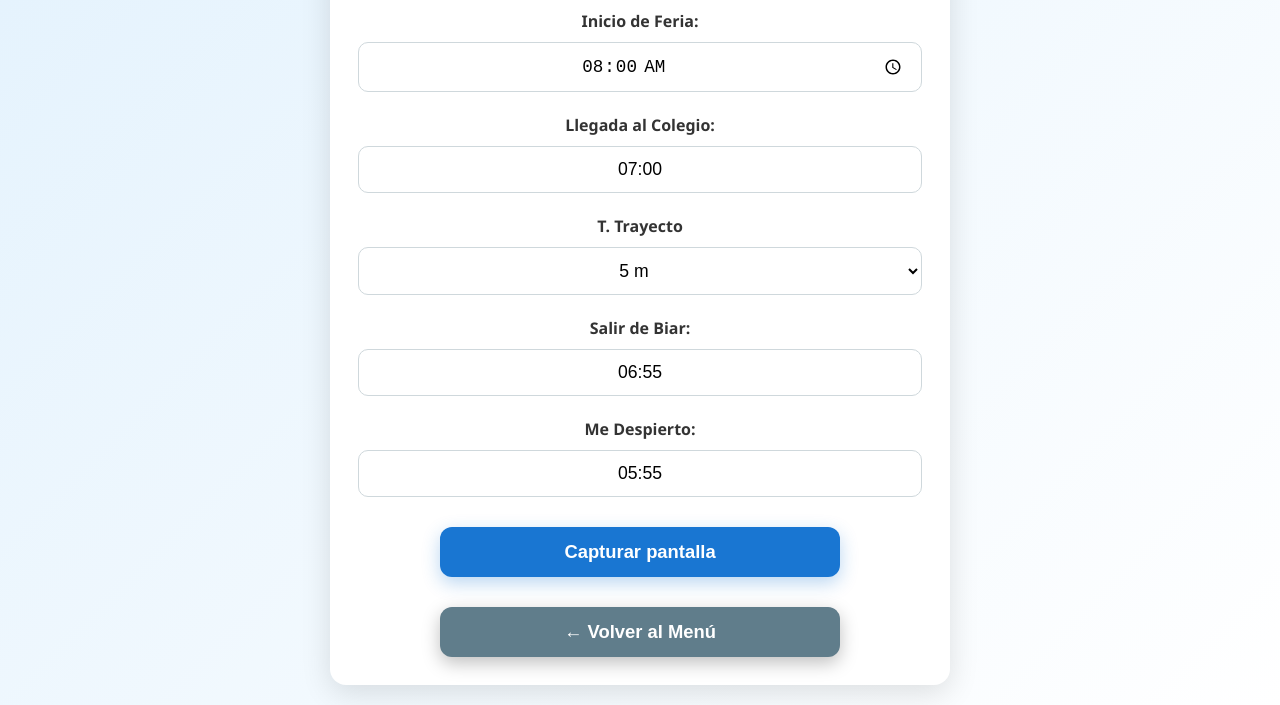
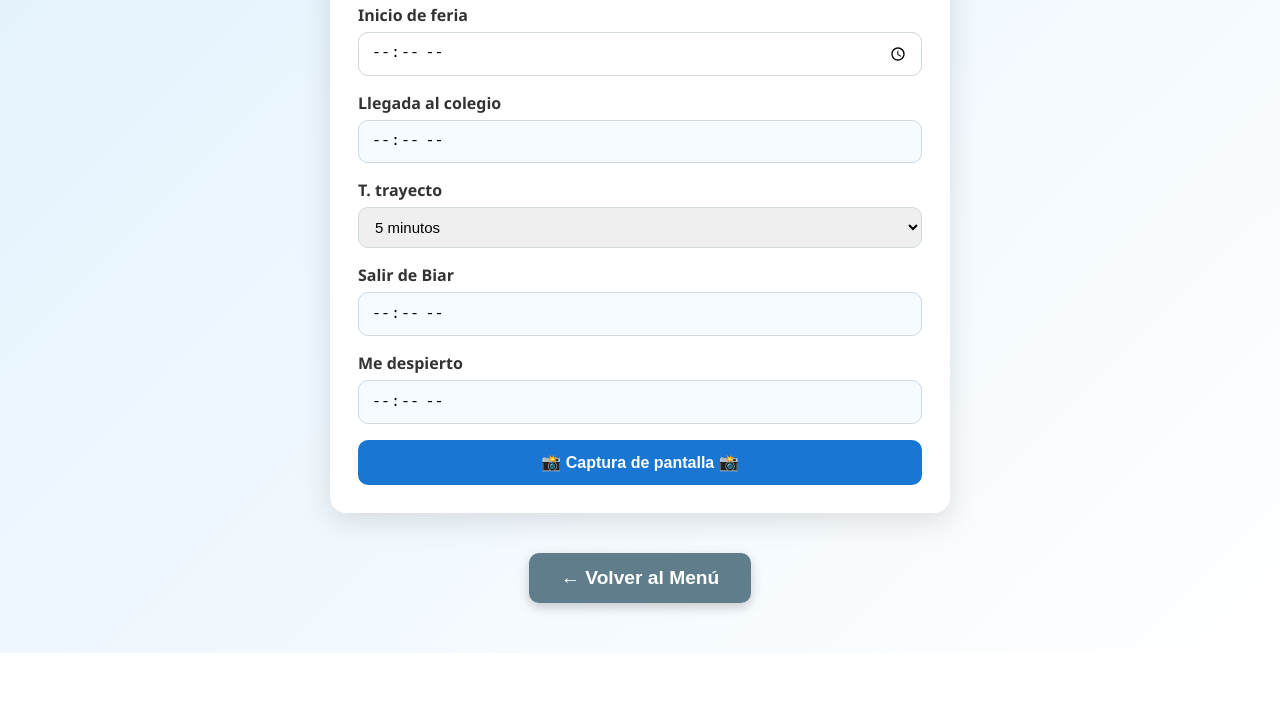
Before and after one commit to RafaLeorioo/My-App, a plain HTML site: page horario.html in a window 1280 px wide. Shown: the part 147-852 px from the top of the page. After the commit the page ends 800 px from the top, so only its background shows below. Drawn offline with nearby package versions, Linux system fonts and the light colour scheme.

Commit message:
Add files via upload

```diff
--- a/horario.html
+++ b/horario.html
@@ -3,283 +3,205 @@
 <head>
 <meta charset="UTF-8">
 <meta name="viewport" content="width=device-width, initial-scale=1.0">
-    <title>Calculadora de Horas</title>
+<title>Horario Feria</title>
+
+<!-- Favicons y manifest -->
+<link rel="icon" href="favicon.ico" type="image/x-icon">
+<link rel="icon" type="image/png" sizes="32x32" href="favicon-32x32.png">
+<link rel="icon" type="image/png" sizes="16x16" href="favicon-16x16.png">
+
+<!-- Para móviles -->
+<link rel="apple-touch-icon" href="apple-touch-icon.png">
+
+<!-- Android / “Añadir a pantalla de inicio” -->
+<link rel="manifest" href="site.webmanifest">
+
+<script src="https://cdn.jsdelivr.net/npm/html2canvas@1.4.1/dist/html2canvas.min.js"></script>
 
 <style>
-        :root {
-            --bg1: #e3f2fd;
-            --accent: #1976d2;
-            --card-bg: #fff;
-            --shadow: 0 8px 30px rgba(0,0,0,0.12);
-            --radius: 16px;
-            --maxw: 620px;
+:root{
+  --bg1:#e3f2fd;
+  --accent:#1976d2;
+  --card-bg:#fff;
+  --shadow:0 8px 30px rgba(0,0,0,0.12);
+  --maxw:620px;
 }
 
-        * { box-sizing: border-box; }
+*{box-sizing:border-box}
 
-        body {
-            font-family: 'Segoe UI', Arial, sans-serif;
-            background: linear-gradient(135deg, var(--bg1), #fff);
-            margin: 0;
-            padding: 20px;
-            color: #1a237e;
-            min-height: 100vh;
-            display: flex;
-            justify-content: center;
-            align-items: flex-start;
+body{
+  font-family:'Segoe UI', Arial, sans-serif;
+  background:linear-gradient(135deg,var(--bg1),#fff);
+  margin:0;
+  min-height:100vh;
+  display:flex;
+  flex-direction:column;
+  align-items:center;
+  justify-content:center;
+  padding:32px;
+  color:#1a237e;
 }
 
-        .container {
-            width: 100%;
-            max-width: var(--maxw);
-            padding: 28px;
-            background: var(--card-bg);
-            border-radius: var(--radius);
-            box-shadow: var(--shadow);
-            animation: fadeIn 0.35s ease;
+.container{
+  background:var(--card-bg);
+  max-width:var(--maxw);
+  width:100%;
+  padding:28px;
+  border-radius:16px;
+  box-shadow:var(--shadow);
+  animation:fadeIn .36s ease;
 }
 
-        @keyframes fadeIn {
-            from { opacity: 0; transform: translateY(12px); }
-            to { opacity: 1; transform: none; }
+@keyframes fadeIn{
+  from{opacity:0;transform:translateY(12px)}
+  to{opacity:1;transform:none}
 }
 
-        h2 {
-            color: var(--accent);
-            margin-bottom: 28px;
-            font-size: 2.3rem;
-            text-align: center;
-            font-weight: 700;
+h2{
+  text-align:center;
+  color:var(--accent);
+  margin-bottom:20px;
 }
 
-        .bloque {
-            margin-bottom: 22px;
+.field-group{margin-bottom:16px}
+
+label{
+  display:block;
+  margin-bottom:6px;
+  font-weight:600;
+  color:#333;
 }
 
-        label {
-            display: block;
-            text-align: center;
-            margin-bottom: 10px;
-            font-weight: 600;
-            color: #333;
+input, select{
+  width:100%;
+  padding:10px 12px;
+  border:1px solid #cfd8dc;
+  border-radius:10px;
+  font-size:15px;
 }
 
-        input[type="text"],
-        input[type="time"],
-        select {
-            width: 100%;
-            padding: 12px 16px;
-            border: 1px solid #cfd8dc;
-            border-radius: 10px;
-            font-size: 1.1rem;
-            text-align: center;
-            background: #fff;
+input[readonly]{background:#f5fbff}
+
+input:focus, select:focus{
+  outline:none;
+  border-color:var(--accent);
+  box-shadow:0 0 0 4px rgba(25,118,210,0.12);
 }
 
-        input:focus, select:focus {
-            outline: none;
-            border-color: var(--accent);
-            box-shadow: 0 0 0 4px rgba(25,118,210,0.12);
+.btn-principal{
+  width:100%;
+  padding:13px;
+  border-radius:10px;
+  border:none;
+  background:var(--accent);
+  color:#fff;
+  font-size:16px;
+  font-weight:700;
+  cursor:pointer;
 }
 
-        /* Botones inferiores */
-        .botones {
-            margin-top: 30px;
-            text-align: center;
-            width: 100%;
+.btn-principal:hover{transform:scale(1.02)}
+
+.btn-volver{
+  margin-top:40px;
+  padding:14px 32px;
+  font-size:1.2rem;
+  font-weight:bold;
+  color:white;
+  background:#607d8b;
+  border:none;
+  border-radius:10px;
+  cursor:pointer;
+  box-shadow:0 4px 12px rgba(0,0,0,0.2);
+  width:auto;
+  display:inline-block;
 }
 
-        .btn {
-            display: block;
-            width: 100%;
-            max-width: 400px;
-            margin: 0 auto;
-            padding: 14px 36px;
-            font-size: 1.15rem;
-            font-weight: 700;
-            color: #fff;
-            background: var(--accent);
-            border: none;
-            border-radius: 12px;
-            cursor: pointer;
-            box-shadow: 0 6px 18px rgba(25,118,210,0.3);
-            transition: all 0.25s;
-        }
-
-        .btn:hover {
-            background: #1565c0;
-            transform: translateY(-3px);
-            box-shadow: 0 12px 28px rgba(25,118,210,0.4);
-        }
-
-        .btn-volver {
-            background: #607d8b;
-            box-shadow: 0 6px 18px rgba(0,0,0,0.25);
-        }
-
-        .btn-volver:hover {
-            background: #546e7a;
-        }
-
-        /* Preview captura */
-        #previewOverlay {
-            position: fixed;
-            left: 50%;
-            top: 50%;
-            transform: translate(-50%, -50%);
-            z-index: 9999;
-            display: none;
-            background: rgba(0,0,0,0.55);
-            padding: 12px;
-            border-radius: 10px;
-            max-width: 95%;
-            max-height: 92%;
-        }
-
-        #previewBox {
-            background: #fff;
-            border-radius: 8px;
-            padding: 10px;
-            box-shadow: 0 8px 22px rgba(0,0,0,0.25);
-            max-height: calc(92vh - 40px);
-            overflow: auto;
-        }
-
-        #previewBox img {
-            display: block;
-            max-width: 100%;
-            height: auto;
-            border-radius: 6px;
-        }
-
-        #previewActions {
-            margin-top: 10px;
-            display: flex;
-            gap: 10px;
-            justify-content: center;
-        }
-
-        .tiny-btn {
-            padding: 8px 16px;
-            border-radius: 8px;
-            border: none;
-            cursor: pointer;
-            font-weight: 700;
-            color: #fff;
-        }
-
-        .tiny-btn:not(.secondary) {
-            background: linear-gradient(90deg, #6a82ab, #3b3f7a);
-        }
-
-        .tiny-btn.secondary {
-            background: linear-gradient(90deg, #3b7a3b, #6aa86a);
-        }
-
-        @media (max-width: 640px) {
-            body { padding: 16px; }
-            .container { padding: 20px; }
-            h1 { font-size: 1.9rem; }
-            .btn { max-width: 300px; }
+@media(max-width:640px){
+  body{padding:20px}
+  .container{padding:20px}
 }
 </style>
 </head>
 
 <body>
 
-<div class="container">
+<div class="container" id="captura">
   <h2>⏰ Horario Feria ⏰</h2>
 
-    <div class="bloque">
-        <label>Inicio de Feria:</label>
-        <input type="time" id="inicioFeria" value="08:00">
+  <div class="field-group">
+    <label>Inicio de feria</label>
+    <input type="time" id="inicio">
   </div>
 
-    <div class="bloque">
-        <label>Llegada al Colegio:</label>
-        <input type="text" id="llegadaColegio" readonly>
+  <div class="field-group">
+    <label>Llegada al colegio</label>
+    <input type="time" id="llegada" readonly>
   </div>
 
-    <div class="bloque">
-        <label>T. Trayecto</label>
-        <select id="salirViarTiempo">
-            <option value="5">5 m</option>
-            <option value="10">10 m</option>
-            <option value="15">15 m</option>
-            <option value="20">20 m</option>
-            <option value="30">30 m</option>
-            <option value="45">45 m</option>
-            <option value="60">1 h</option>
-            <option value="90">1 h 30 m</option>
-            <option value="120">2 h</option>
-            <option value="180">3 h</option>
-        </select>
+  <div class="field-group">
+    <label>T. trayecto</label>
+    <select id="trayecto"></select>
   </div>
 
-    <div class="bloque">
-        <label>Salir de Biar:</label>
-        <input type="text" id="salirViarResultado" readonly>
+  <div class="field-group">
+    <label>Salir de Biar</label>
+    <input type="time" id="salida" readonly>
   </div>
 
-    <div class="bloque">
-        <label>Me Despierto:</label>
-        <input type="text" id="meDespierto" readonly>
+  <div class="field-group">
+    <label>Me despierto</label>
+    <input type="time" id="despierto" readonly>
   </div>
 
-    <div class="botones">
-        <button id="btnCaptura" class="btn">Capturar pantalla</button>
+  <button class="btn-principal" onclick="hacerCaptura()">📸 Captura de pantalla 📸</button>
 </div>
 
-    <div class="botones">
-        <button class="btn btn-volver" onclick="window.location.href='index.html'">
+<button class="btn-volver" onclick="window.location.href='index.html'">
 ← Volver al Menú
 </button>
-    </div>
-</div>
-
-<!-- Preview -->
-<div id="previewOverlay">
-    <div id="previewBox">
-        <img id="previewImg">
-        <div id="previewActions">
-            <button id="btnGuardar" class="tiny-btn secondary">Guardar</button>
-            <button id="btnCerrarPreview" class="tiny-btn">Cerrar</button>
-        </div>
-    </div>
-</div>
-
-<script src="https://cdnjs.cloudflare.com/ajax/libs/html2canvas/1.4.1/html2canvas.min.js"></script>
 
 <script>
-function calcularHoras() {
-    let inicio = document.getElementById("inicioFeria").value.split(":");
-    let h = parseInt(inicio[0]), m = parseInt(inicio[1]);
+const inicio=document.getElementById("inicio");
+const llegada=document.getElementById("llegada");
+const trayecto=document.getElementById("trayecto");
+const salida=document.getElementById("salida");
+const despierto=document.getElementById("despierto");
 
-    let llegadaH = h - 1;
-    document.getElementById("llegadaColegio").value =
-        (llegadaH < 10 ? "0" : "") + llegadaH + ":" + (m < 10 ? "0" : "") + m;
-
-    let trayecto = parseInt(document.getElementById("salirViarTiempo").value);
-    let totalMin = llegadaH * 60 + m - trayecto;
-
-    let sh = Math.floor(totalMin / 60);
-    let sm = totalMin % 60;
-
-    document.getElementById("salirViarResultado").value =
-        (sh < 10 ? "0" : "") + sh + ":" + (sm < 10 ? "0" : "") + sm;
-
-    let despiertoMin = totalMin - 60;
-    let dh = Math.floor(despiertoMin / 60);
-    let dm = despiertoMin % 60;
-    if (dh < 0) dh += 24;
-
-    document.getElementById("meDespierto").value =
-        (dh < 10 ? "0" : "") + dh + ":" + (dm < 10 ? "0" : "") + dm;
+for(let i=5;i<=180;i+=5){
+  const o=document.createElement("option");
+  o.value=i;
+  o.textContent=i<60?`${i} minutos`:`${Math.floor(i/60)}h ${i%60}m`;
+  trayecto.appendChild(o);
 }
 
-document.getElementById("inicioFeria").addEventListener("change", calcularHoras);
-document.getElementById("salirViarTiempo").addEventListener("change", calcularHoras);
-calcularHoras();
+function restar(h,m){
+  let[hh,mm]=h.split(":").map(Number);
+  let t=hh*60+mm-m;
+  if(t<0)t+=1440;
+  return `${String(Math.floor(t/60)).padStart(2,"0")}:${String(t%60).padStart(2,"0")}`;
+}
+
+function calcular(){
+  if(!inicio.value)return;
+  llegada.value=restar(inicio.value,60);
+  if(trayecto.value){
+    salida.value=restar(llegada.value,parseInt(trayecto.value));
+    despierto.value=restar(salida.value,60);
+  }
+}
+
+inicio.addEventListener("change",calcular);
+trayecto.addEventListener("change",calcular);
+
+function hacerCaptura(){
+  html2canvas(document.getElementById("captura")).then(c=>{
+    const a=document.createElement("a");
+    a.download="horario_feria.png";
+    a.href=c.toDataURL();
+    a.click();
+  });
+}
 </script>
 
 </body>
```
Also changed, not shown: cupon.html (+11 -3 lines), index.html (+7 -0 lines), testimonio.html (+10 -7 lines), apple-touch-icon.png (added), favicon-16x16.png (added), favicon-32x32.png (added), favicon.ico (added). Lines whose indentation alone changed are shown as unchanged.
